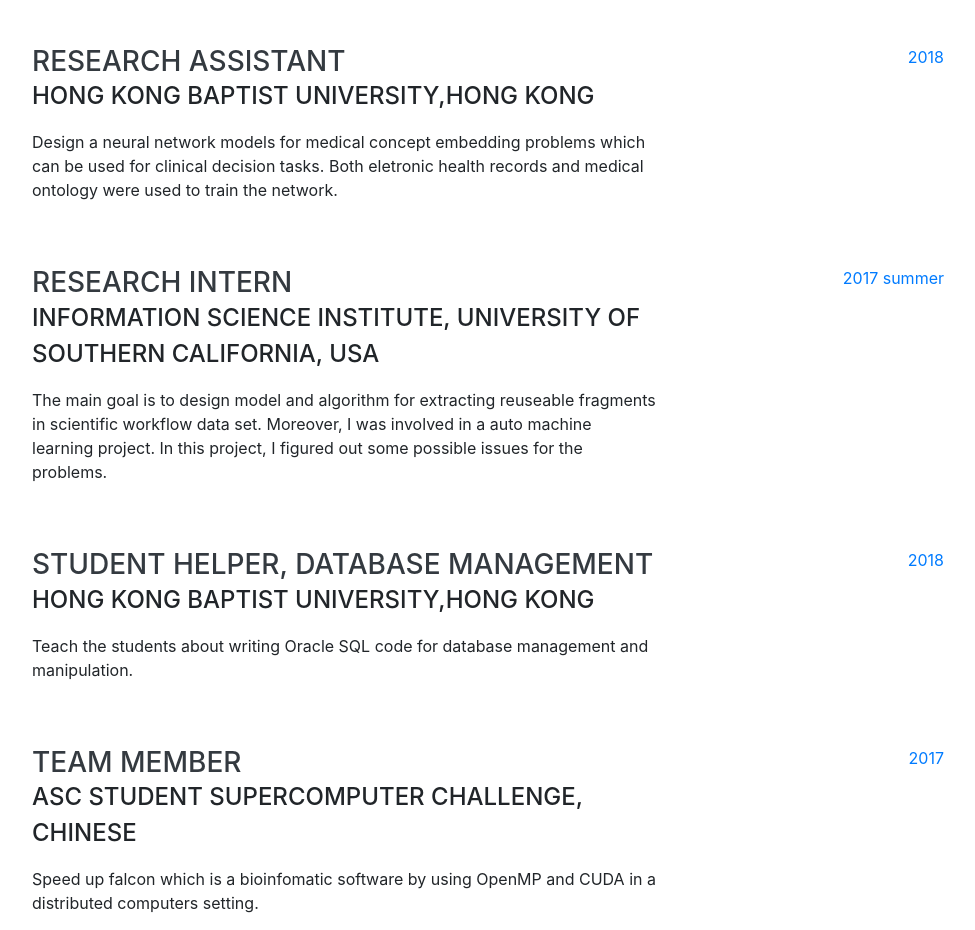
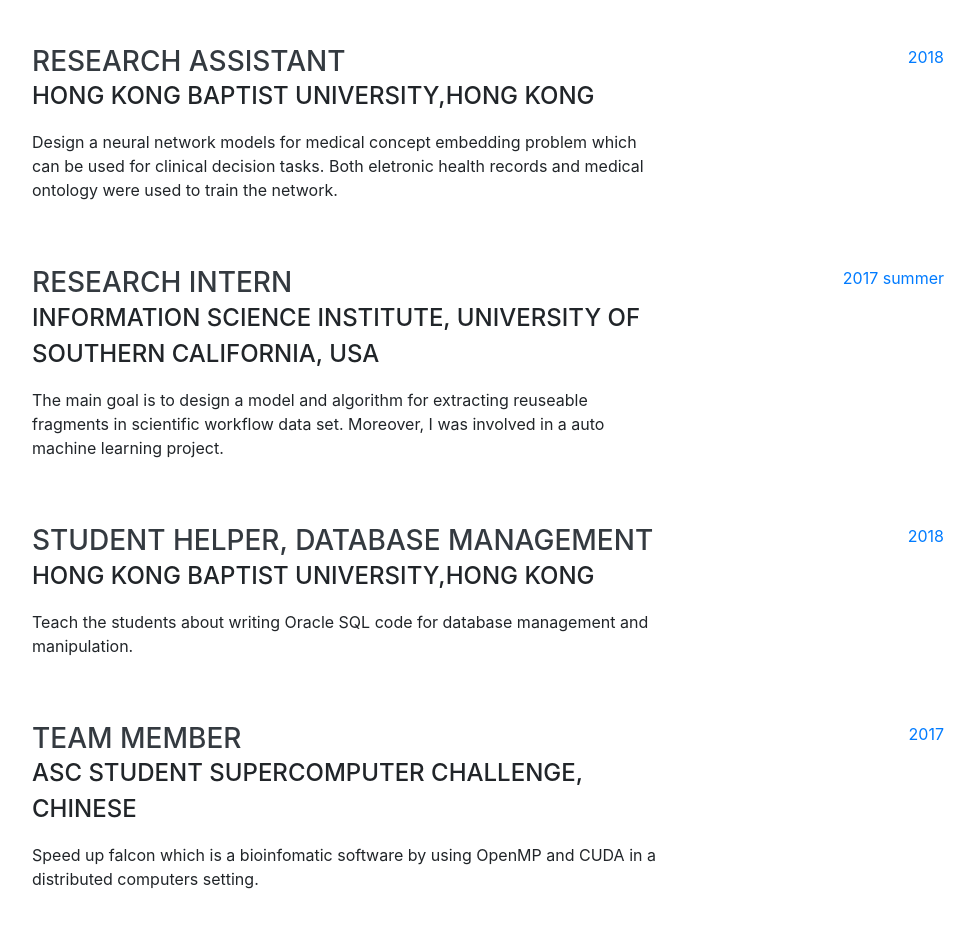
Before and after one commit to KenCheong/KenCheong.github.io, a website with bundled scripts: page index.html in a window 1280 px wide. Shown: the part 2520-3450 px from the top of the page, without its empty margins (288-1263 px from the left). Built offline with nearby package versions, Linux system fonts and the light colour scheme; a web font is replaced by a local one.

Commit message:
Add files via upload

```diff
--- a/index.html
+++ b/index.html
@@ -197,7 +197,7 @@
           <div class="resume-content">
             <h3 class="mb-0">Research Assistant</h3>
             <div class="subheading mb-3">Hong Kong Baptist University,Hong Kong</div>
-            <p>Design a neural network models for medical concept embedding problems which can be used for clinical decision tasks. Both eletronic health records and medical ontology were used to train the network. </p>
+            <p>Design a neural network models for medical concept embedding problem which can be used for clinical decision tasks. Both eletronic health records and medical ontology were used to train the network. </p>
           </div>
           <div class="resume-date text-md-right">
             <span class="text-primary">2018</span>
@@ -209,7 +209,7 @@
           <div class="resume-content">
             <h3 class="mb-0">Research intern</h3>
             <div class="subheading mb-3">Information Science Institute, University of Southern California, USA</div>
-            <p>The main goal is to design model and algorithm for extracting reuseable fragments in scientific workflow data set. Moreover, I was involved in a auto machine learning project. In this project, I figured out some possible issues for the problems. </p>
+            <p>The main goal is to design a model and algorithm for extracting reuseable fragments in scientific workflow data set. Moreover, I was involved in a auto machine learning project.  </p>
           </div>
           <div class="resume-date text-md-right">
             <span class="text-primary">2017 summer</span>
```
